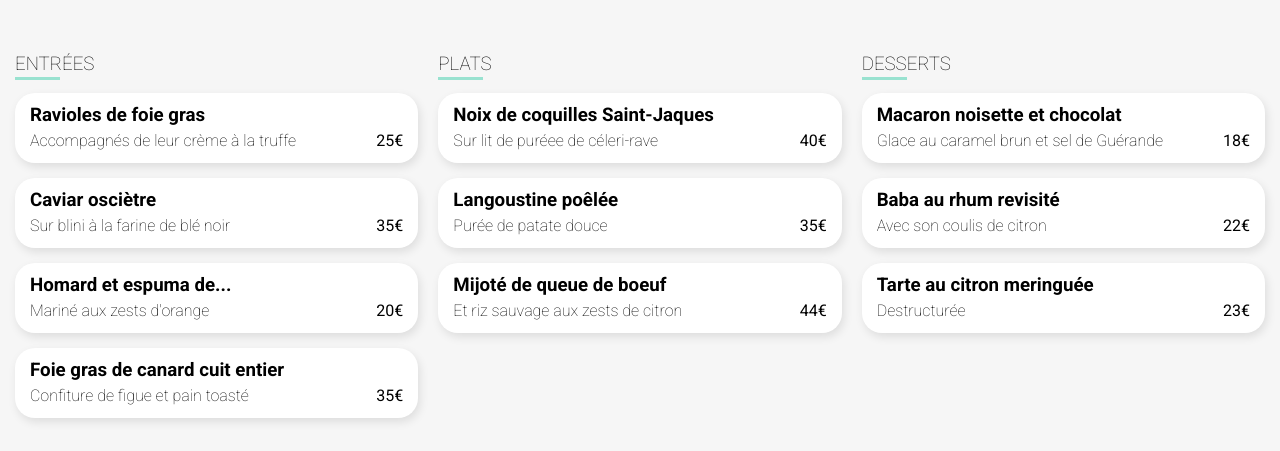
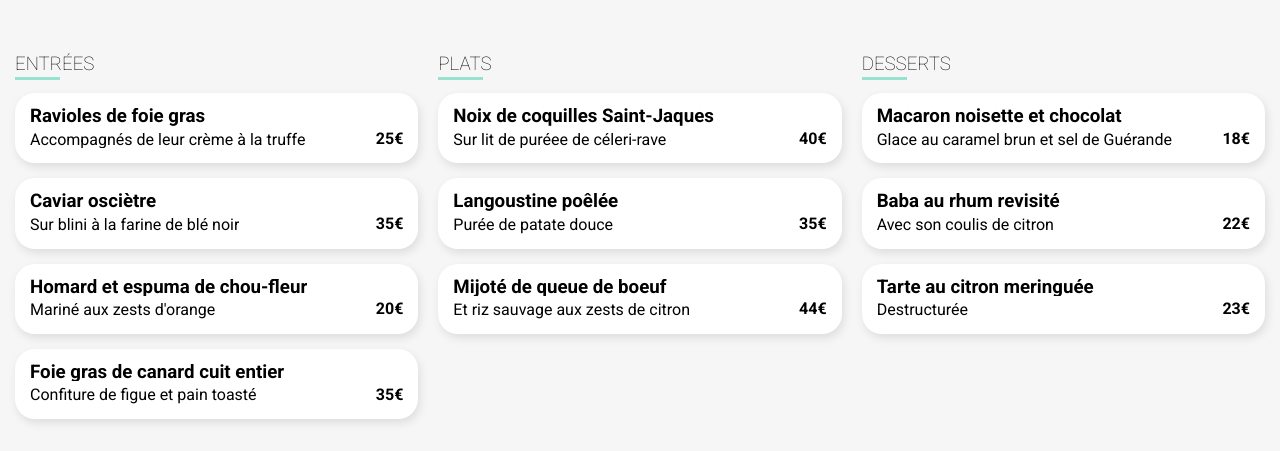
Before and after one commit to aslancaglar/Aslancaglar_3_02-01-2021-, a website: page la-note-enchantee.html in a window 1280 px wide. Shown: the part 483-934 px from the top of the page. Drawn offline with Linux system fonts and the light colour scheme; files whose address does not match are found by name; a web font is replaced by a local one.

Commit message:
La note enchantée

```diff
--- a/la-note-enchantee.html
+++ b/la-note-enchantee.html
@@ -29,49 +29,50 @@
                             <li class="food">
                                 <a href="#">
                                     <div class="food__info">
+                                        <div class="food__info__text">
                                             <h3>Ravioles de foie gras</h3>
-                                        <div class="desc">
-                                            <span>Accompagnés de leur crème à la truffe</span>
-                                            <span class="food__price">25€</span>
+                                            <p>Accompagnés de leur crème à la truffe</p>
                                         </div>
+                                        <div class="food__price">25€</div>
                                     </div>
-                                    <div class="food__checked"><i class="fas fa-check-circle"></i></div>
+                                    <div class="checked"><i class="fas fa-check-circle"></i></div>
                                 </a>
                             </li>
                             <li class="food">
                                 <a href="#">
                                     <div class="food__info">
+                                        <div class="food__info__text">
                                             <h3>Caviar osciètre</h3>
-                                        <div class="desc">
-                                            <span>Sur blini à la farine de blé noir</span>
-                                            <span class="food__price">35€</span>
+                                            <p>Sur blini à la farine de blé noir</p>
                                         </div>
+                                        <div class="food__price">35€</div>
                                     </div>
-                                    <div class="food__checked"><i class="fas fa-check-circle"></i></div>
+                                    <div class="checked"><i class="fas fa-check-circle"></i></div>
+                                </a>
+                            </li>
+
+                            <li class="food">
+                                <a href="#">
+                                    <div class="food__info">
+                                        <div class="food__info__text">
+                                            <h3>Homard et espuma de chou-fleur</h3>
+                                            <p>Mariné aux zests d'orange</p>
+                                        </div>
+                                        <div class="food__price">20€</div>
+                                    </div>
+                                    <div class="checked"><i class="fas fa-check-circle"></i></div>
                                 </a>
                             </li>
                             <li class="food">
                                 <a href="#">
                                     <div class="food__info">
-                                        <h3>Homard et espuma de...</h3>
-                                        <div class="desc">
-                                            <span>Mariné aux zests d'orange</span>
-                                            <span class="food__price">20€</span>
+                                        <div class="food__info__text">
+                                            <h3>Foie gras de canard cuit entier</h3>
+                                            <p>Confiture de figue et pain toasté</p>
                                         </div>
+                                        <div class="food__price">35€</div>
                                     </div>
-                                    <div class="food__checked"><i class="fas fa-check-circle"></i></div>
-                                </a>
-                            </li>
-                            <li class="food">
-                                <a href="#">
-                                    <div class="food__info">
-                                        <h3>Foie gras de canard cuit entier</h3>
-                                        <div class="desc">
-                                            <span>Confiture de figue et pain toasté</span>
-                                            <span class="food__price">35€</span>
-                                        </div>
-                                    </div>
-                                    <div class="food__checked"><i class="fas fa-check-circle"></i></div>
+                                    <div class="checked"><i class="fas fa-check-circle"></i></div>
                                 </a>
                             </li>
                         </ul>
@@ -82,37 +83,38 @@
                             <li class="food">
                                 <a href="#">
                                     <div class="food__info">
+                                        <div class="food__info__text">
                                             <h3>Noix de coquilles Saint-Jaques</h3>
-                                        <div class="desc">
-                                            <span>Sur lit de puréee de céleri-rave</span>
-                                            <span class="food__price">40€</span>
+                                            <p>Sur lit de puréee de céleri-rave</p>
                                         </div>
+                                        <div class="food__price">40€</div>
                                     </div>
-                                    <div class="food__checked"><i class="fas fa-check-circle"></i></div>
+                                    <div class="checked"><i class="fas fa-check-circle"></i></div>
                                 </a>
                             </li>
                             <li class="food">
                                 <a href="#">
                                     <div class="food__info">
+                                        <div class="food__info__text">
                                             <h3>Langoustine poêlée</h3>
-                                        <div class="desc">
-                                            <span>Purée de patate douce </span>
-                                            <span class="food__price">35€</span>
+                                            <p>Purée de patate douce</p>
                                         </div>
+                                        <div class="food__price">35€</div>
                                     </div>
-                                    <div class="food__checked"><i class="fas fa-check-circle"></i></div>
+                                    <div class="checked"><i class="fas fa-check-circle"></i></div>
                                 </a>
                             </li>
+
                             <li class="food">
                                 <a href="#">
                                     <div class="food__info">
+                                        <div class="food__info__text">
                                             <h3>Mijoté de queue de boeuf</h3>
-                                        <div class="desc">
-                                            <span>Et riz sauvage aux zests de citron</span>
-                                            <span class="food__price">44€</span>
+                                            <p>Et riz sauvage aux zests de citron</p>
                                         </div>
+                                        <div class="food__price">44€</div>
                                     </div>
-                                    <div class="food__checked"><i class="fas fa-check-circle"></i></div>
+                                    <div class="checked"><i class="fas fa-check-circle"></i></div>
                                 </a>
                             </li>
                         </ul>
@@ -123,37 +125,37 @@
                             <li class="food">
                                 <a href="#">
                                     <div class="food__info">
+                                        <div class="food__info__text">
                                             <h3>Macaron noisette et chocolat</h3>
-                                        <div class="desc">
-                                            <span>Glace au caramel brun et sel de Guérande</span>
-                                            <span class="food__price">18€</span>
+                                            <p>Glace au caramel brun et sel de Guérande</p>
                                         </div>
+                                        <div class="food__price">18€</div>
                                     </div>
-                                    <div class="food__checked"><i class="fas fa-check-circle"></i></div>
+                                    <div class="checked"><i class="fas fa-check-circle"></i></div>
                                 </a>
                             </li>
                             <li class="food">
                                 <a href="#">
                                     <div class="food__info">
+                                        <div class="food__info__text">
                                             <h3>Baba au rhum revisité</h3>
-                                        <div class="desc">
-                                            <span>Avec son coulis de citron</span>
-                                            <span class="food__price">22€</span>
+                                            <p>Avec son coulis de citron</p>
                                         </div>
+                                        <div class="food__price">22€</div>
                                     </div>
-                                    <div class="food__checked"><i class="fas fa-check-circle"></i></div>
+                                    <div class="checked"><i class="fas fa-check-circle"></i></div>
                                 </a>
                             </li>
                             <li class="food">
                                 <a href="#">
                                     <div class="food__info">
+                                        <div class="food__info__text">
                                             <h3>Tarte au citron meringuée</h3>
-                                        <div class="desc">
-                                            <span>Destructurée</span>
-                                            <span class="food__price">23€</span>
+                                            <p>Destructurée</p>
                                         </div>
+                                        <div class="food__price">23€</div>
                                     </div>
-                                    <div class="food__checked"><i class="fas fa-check-circle"></i></div>
+                                    <div class="checked"><i class="fas fa-check-circle"></i></div>
                                 </a>
                             </li>
                         </ul>
--- a/sass/menupage.scss
+++ b/sass/menupage.scss
@@ -35,6 +35,11 @@
             right: 38px;
             @include heart;
         }
+        .foodlist ul {
+            display: flex;
+            flex-direction: column;
+            gap: 15px;
+        }
         .foodlist__title {
             font-weight: 100;
             text-transform: uppercase;
@@ -55,39 +60,45 @@
             background-color: $bg_color1;
             cursor: pointer;
             border-radius: $radius;
+            display: flex;
             overflow: hidden;
+            justify-content: space-between;
             @include shadow_outside;
-            margin-bottom: 15px;
-            &__price {
-                margin-right: 0px;
-                font-weight: inherit !important;
-            }
             &__info {
-                padding: 12px 15px;
+                display: flex;
+                justify-content: space-between;
+                padding: 15px;
                 width: 100%;
+                &__text {
+                    display: flex;
+                    white-space: nowrap;
+                    overflow: hidden;
+                    flex-direction: column;
+                    justify-content: space-between;
+                    line-height: 1.1em;
                     & h3 {
                         margin-bottom: 5px;
+                        overflow: hidden !important;
+                        text-overflow: ellipsis !important;
                     }
-                & .desc {
-                    overflow: hidden;
-                    display: flex;
-                    justify-content: space-between;
-                     :first-child {
-                        white-space: nowrap;
-                        display: block;
-                        overflow: hidden;
-                        text-overflow: ellipsis;
+                    & p {
+                        overflow: hidden !important;
+                        text-overflow: ellipsis !important;
                     }
                 }
-                & span {
-                    font-weight: 200;
             }
-            }
-            &__checked {
+            & a {
+                color: inherit;
+                display: flex;
+                width: 100%;
+                justify-content: space-between;
+                .checked {
                     display: flex;
                     justify-content: center;
                     align-items: center;
-                width: 0px;
+                    max-width: 0px;
+                    min-width: 0px;
+                    flex-shrink: 0;
                     background-color: $tertiary_color;
                     height: 100%;
                     transition: 400ms;
@@ -99,18 +110,22 @@
                         transition: 200ms;
                     }
                 }
-            & a {
-                color: inherit;
+                .food__price {
                     display: flex;
-                height: 70px;
-                justify-content: space-between;
+                    align-items: flex-end;
+                    font-weight: 600 !important;
                 }
-            & a:hover>.food__checked {
-                width: 60px;
             }
-            & a:hover>.food__checked i {
+            & a:hover>.checked {
+                min-width: 15%;
+                max-width: 0px;
+            }
+            & a:hover>.checked i {
                 visibility: visible;
                 transform: rotate(0deg);
+            }
+            & a:hover>.food__info {
+                width: 85%;
             }
         }
     }
@@ -155,6 +170,7 @@
 
 .foodlist_container {
     @include flex_column;
+    row-gap: 38px;
     @include desktop {
         flex-direction: row;
         column-gap: 20px;
```
Also changed, not shown: a-la-francaise.html (+2 -2 lines), sass/utils/_mixins.scss (+7 -0 lines), public/css/main.css, public/css/main.min.css, public/css/menupage.css, public/css/menupage.min.css. Lines whose indentation alone changed are shown as unchanged.
